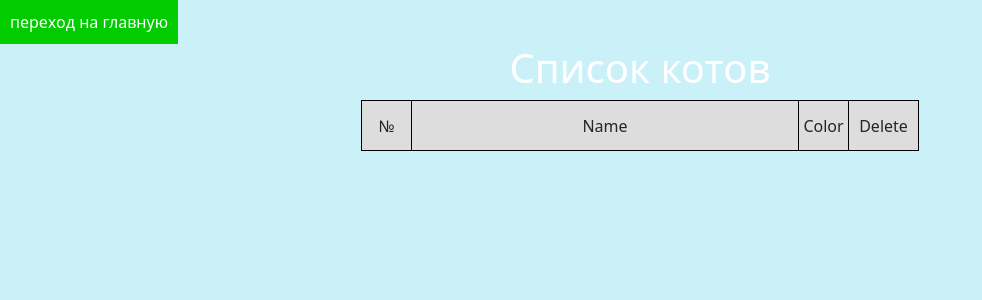
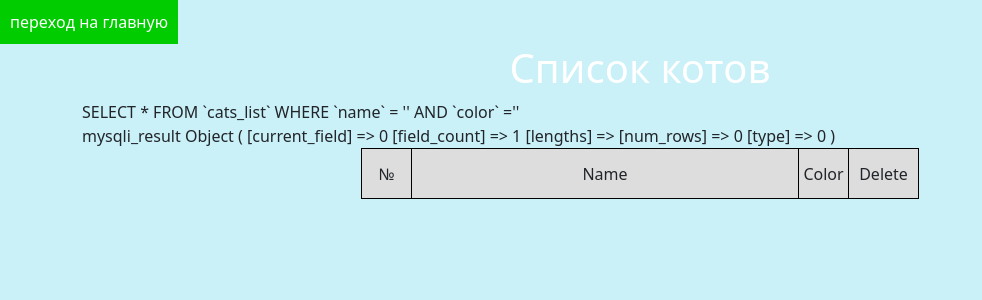
Before and after one commit to MrPepperoff/php_cat, a PHP site: page /obr.php in a window 1280 px wide. Shown: the top 300 px of the page, without its empty margins (0-982 px from the left). Run offline with PHP 8.4, Linux system fonts and the light colour scheme; data that the repository does not hold is empty.

Commit message:
все сломал

```diff
--- a/classes/obr.php
+++ b/classes/obr.php
@@ -11,14 +11,14 @@
 <?php
 
 	$link = mysqli_connect("localhost", "new_user", "123", "cats");
-
+	// удаление инфо кота
 	if(isset($_GET['id'])){
 		mysqli_query($link, "DELETE FROM `cats` WHERE id = ".$_GET['id']);
 		header("location: obr.php");
 	}
 
 
-
+	// добавление кота в список
 	if(isset($_POST['name']) && !empty($_POST['name'])){
 		mysqli_query($link, "INSERT INTO `cats` (name) VALUES ('".$_POST['name']."')");
 	}
--- a/obr.php
+++ b/obr.php
@@ -14,111 +14,106 @@
 			<div class="row">
 				<div class="col">
 					<h1>Список котов</h1>
+					<table>
 					<?php
-
 						$link = mysqli_connect("localhost", "new_user", "123", "cats");
-
 						if(isset($_GET['id'])){
 							mysqli_query($link, "DELETE FROM `cats_list` WHERE id =".$_GET['id']);
 							header("location: obr.php");
 						}
+					?>
+					<tr>
+						<td>№</td>
+						<td>Name</td>
+						<td>Color</td>
+						<td>Delete</td>
+					</tr>
+					<?php
+						$data = mysqli_query($link, "SELECT * FROM `cats_list` WHERE `name` = '".$_POST['name']."' AND `color` ='".$_POST['color']."'");
+
+						// $data = mysqli_query($link, "SELECT * FROM `cats`");
+						echo "SELECT * FROM `cats_list` WHERE `name` = '".$_POST['name']."' AND `color` ='".$_POST['color']."' <br>";
+						print_r($data);
+						if(isset($_POST['name']) && !empty($_POST['name'])){
+							mysqli_query($link, "INSERT INTO `cats` (name) VALUES ('".$_POST['name']."')");
+						}
+
+						 while($el = mysqli_fetch_array($data, MYSQLI_ASSOC)){
+							echo "<tr>";
+							echo "<td>".$el['id']."</td>";
+							echo "<td>{$el['color']}</td>";
+							echo "<td>{$el['name']}</td>";
+							echo "<td><a href='obr.php?id={$el['id']}'>Удалить</a></td>";
+							echo "</tr>";
+						}
+					?>
+				</table>
+				</div>
+			</div>
+		</div>
+	</div>
+	<script src="js/bootstrap.min.js"></script>
+	<script src='js/script.js'></script>
+</body>
+</html>
 
 
 
-						if(isset($_POST['name']) && !empty($_POST['name']) && isset($_POST['color']) && !empty($_POST['color'])) {
 
-							mysqli_query($link, "INSERT INTO `cats_list` (name, color) VALUES ('".$_POST['name']."','".$_POST['color']."')");
-						}
 
-						$data = mysqli_query($link, "SELECT * FROM `cats_list`");
 
-						// print_r(mysql_fetch_assoc(resource ($data)));
-						echo "<table>";?>
 
-						<tr>
-							<td>№</td>
-							<td>Name</td>
-							<td>Color</td>
-							<td>Delete</td>
-						</tr>
-						<?php
+					<?php
+
+						// $link = mysqli_connect("localhost", "new_user", "123", "cats");
+
+						// if(isset($_GET['id'])){
+						// 	mysqli_query($link, "DELETE FROM `cats_list` WHERE id =".$_GET['id']);
+						// 	header("location: obr.php");
+						// }
+
+
+
+						// if(isset($_POST['name']) && !empty($_POST['name']) && isset($_POST['color']) && !empty($_POST['color'])) {
+
+						// 	mysqli_query($link, "INSERT INTO `cats_list` (name, color) VALUES ('".$_POST['name']."','".$_POST['color']."')");
+						// }
+
+						// $data = mysqli_query($link, "SELECT * FROM `cats_list`");
+
+						// // print_r(mysql_fetch_assoc(resource ($data)));
+						// echo "<table>";?>
+
+						 <!-- <tr>
+						// 	<td>№</td>
+						// 	<td>Name</td>
+						// 	<td>Color</td>
+						// 	<td>Delete</td>
+						// </tr> -->
+						 <?php
 
 						// if (isset($el['name']) && $el['name'] == $_POST['name'] && isset($el['color']) && $el['color'] == $_POST['color']) {
 						// 		echo 'Такой кот уже существует в таблице №'.$el['id'];
 						// 	}
+						//  while($el = mysqli_fetch_array($data, MYSQLI_ASSOC)){
+						//  	if (isset($el['name']) && $el['name'] == $_POST['name'] && isset($el['color']) && $el['color'] == $_POST['color']) {
+						// 		echo 'Такой кот уже существует в таблице №'.$el['id'];
+						// 	}
+						//  	echo $el['name']." == ".$_POST['name']." ".$el['color']." == ".$_POST['color'];
 
 
-						 while($el = mysqli_fetch_array($data, MYSQLI_ASSOC)){
-						 	if (isset($el['name']) && $el['name'] == $_POST['name'] && isset($el['color']) && $el['color'] == $_POST['color']) {
-								echo 'Такой кот уже существует в таблице №'.$el['id'];
-							}
-						 	echo $el['name']." == ".$_POST['name']." ".$el['color']." == ".$_POST['color'];
+						// 	echo "<tr>";
+						// 	echo "<td>".$el['id'].	ho "<td><img src='images/{$el['color']echo "<pre>";
+						//  	print_r($el);
+						//  	echo "</pre>";}.jpg' alt='{$el['color']}'></td>";
+						// 	echo "<td><a href='obr.php?id={$el['id']}'>Удалить</a></td>";
+						// 	echo "</tr>";
 
 
-							echo "<tr>";
-							echo "<td>".$el['id']."</td>";
-							echo "<td>{$el['name']}</td>";
-							echo "<td><img src='images/{$el['color']}.jpg' alt='{$el['color']}'></td>";
-							echo "<td><a href='obr.php?id={$el['id']}'>Удалить</a></td>";
-							echo "</tr>";
-
-
-						echo "<pre>";
-						 	print_r($el);
-						echo "</pre>";
-						}
-						echo "</table>";
+						// echo "<pre>";
+						//  	print_r($el);
+						// echo "</pre>";
+						// }
+						// echo "</table>";
 
 					?>
-
-				</div>
-			</div>
-		</div>
-	</div>
-<?php
-// $conn = mysqli_connect("localhost", "new_user", "123");
-
-// if (!$conn) {
-//     echo "Невозможно подключиться к Базе Данных ";
-//     die();
-// }
-
-// if (!mysqli_select_db($conn, "cats")) {
-//     echo "Невозможно выбрать из Базы данных";
-//     die();
-// }
-
-// $sql = "SELECT * FROM `cats_list`";
-// // WHERE `name`=`name`;
-// // $result = mysqli_query($sql);
-// $result = mysqli_query($link, $sql);
-
-// if (!$result) {
-//     echo "Не удалось успешно выполнить запрос ($sql) из Базы данных";
-//     die();
-// }
-// if (mysqli_num_rows($result) == 0) {
-//     echo "Строки не найдены, печатать нечего, поэтому я выхожу из программы";
-//     die();
-// }
-
-// while ($el = mysqli_fetch_array($data, MYSQLI_ASSOC)) {
-// 	echo "<pre>";
-// 	print_r($el);
-// 	echo "</pre>";
-// 	// foreach ( as $key => $value) {
-// 	// 	// code...
-// 	// }
-// 	if ($el["name"] == $_POST['name'] && $el['color'] == $_POST['color']) {
-// 		echo 'Такой кот уже существует в таблице';
-// 	}
-// }
-
-// mysqli_free_result($data);
-
-?>
-
-	<script src="js/bootstrap.min.js"></script>
-	<script src='js/script.js'></script>
-</body>
-</html>
```
